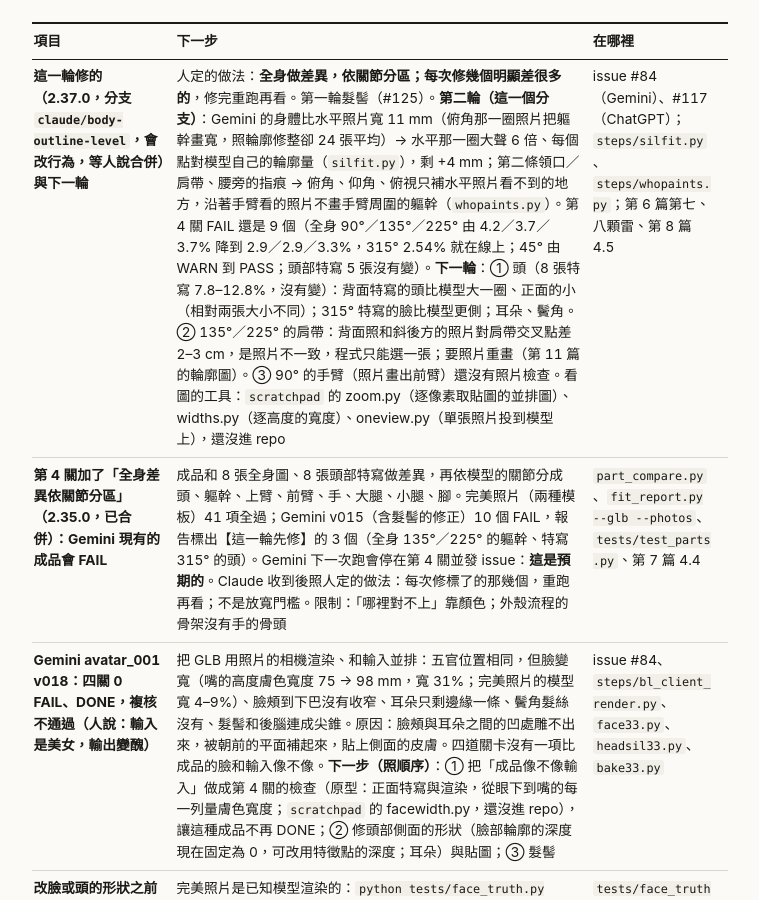
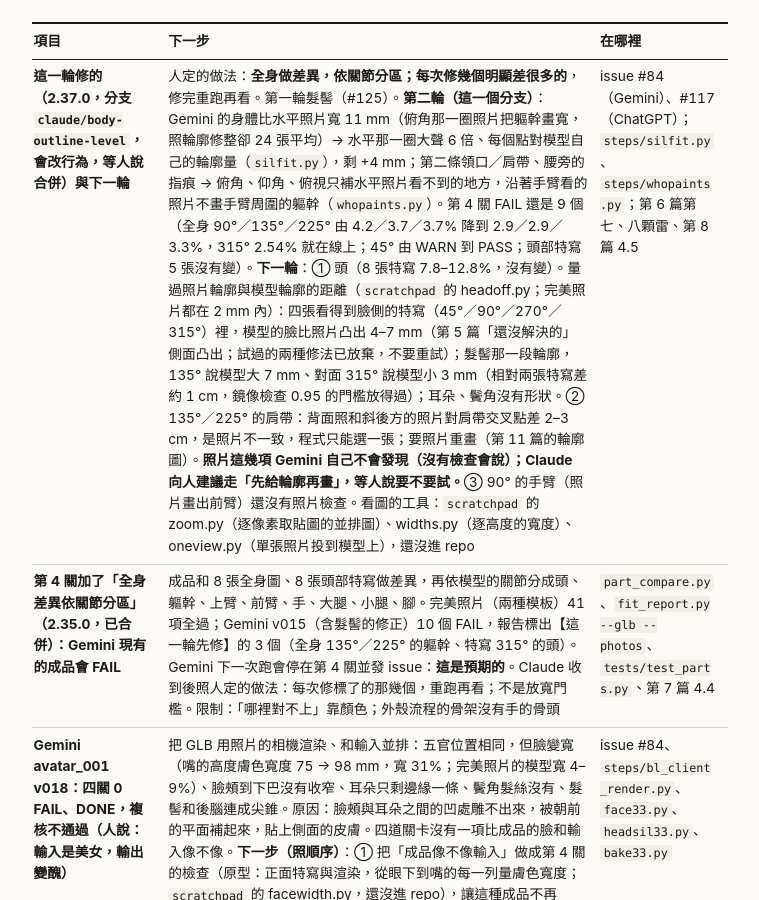
Before and after one commit to WangChengYeh/Avatar, a Jekyll site: the page built from docs/Handoff.md, in a window 1280 px wide and 900 px high, scrolled down 518 px. Shown: the whole window, without its empty margins (260-1019 px from the left). Built offline with Jekyll 4.4.1, drawn with Linux system fonts in a browser that asks for light colours; our own code applies the rules of GitHub Pages for plain Markdown files.

Commit message:
[Claude] Handoff: what was measured on the head, and who has the next move
Agent: Claude
Co-Authored-By: Claude Fable 5.2 <noreply@anthropic.com>

```diff
--- a/docs/Handoff.md
+++ b/docs/Handoff.md
@@ -14,7 +14,7 @@
 
 | 項目 | 下一步 | 在哪裡 |
 | --- | --- | --- |
-| **這一輪修的（2.37.0，分支 `claude/body-outline-level`，會改行為，等人說合併）與下一輪** | 人定的做法：**全身做差異，依關節分區；每次修幾個明顯差很多的**，修完重跑再看。第一輪髮髻（#125）。**第二輪（這一個分支）**：Gemini 的身體比水平照片寬 11 mm（俯角那一圈照片把軀幹畫寬，照輪廓修整卻 24 張平均）→ 水平那一圈大聲 6 倍、每個點對模型自己的輪廓量（`silfit.py`），剩 +4 mm；第二條領口／肩帶、腰旁的指痕 → 俯角、仰角、俯視只補水平照片看不到的地方，沿著手臂看的照片不畫手臂周圍的軀幹（`whopaints.py`）。第 4 關 FAIL 還是 9 個（全身 90°／135°／225° 由 4.2／3.7／3.7% 降到 2.9／2.9／3.3%，315° 2.54% 就在線上；45° 由 WARN 到 PASS；頭部特寫 5 張沒有變）。**下一輪**：① 頭（8 張特寫 7.8–12.8%，沒有變）：背面特寫的頭比模型大一圈、正面的小（相對兩張大小不同）；315° 特寫的臉比模型更側；耳朵、鬢角。② 135°／225° 的肩帶：背面照和斜後方的照片對肩帶交叉點差 2–3 cm，是照片不一致，程式只能選一張；要照片重畫（第 11 篇的輪廓圖）。③ 90° 的手臂（照片畫出前臂）還沒有照片檢查。看圖的工具：`scratchpad` 的 zoom.py（逐像素取貼圖的並排圖）、widths.py（逐高度的寬度）、oneview.py（單張照片投到模型上），還沒進 repo | issue #84（Gemini）、#117（ChatGPT）；`steps/silfit.py`、`steps/whopaints.py`；第 6 篇第七、八顆雷、第 8 篇 4.5 |
+| **這一輪修的（2.37.0，分支 `claude/body-outline-level`，會改行為，等人說合併）與下一輪** | 人定的做法：**全身做差異，依關節分區；每次修幾個明顯差很多的**，修完重跑再看。第一輪髮髻（#125）。**第二輪（這一個分支）**：Gemini 的身體比水平照片寬 11 mm（俯角那一圈照片把軀幹畫寬，照輪廓修整卻 24 張平均）→ 水平那一圈大聲 6 倍、每個點對模型自己的輪廓量（`silfit.py`），剩 +4 mm；第二條領口／肩帶、腰旁的指痕 → 俯角、仰角、俯視只補水平照片看不到的地方，沿著手臂看的照片不畫手臂周圍的軀幹（`whopaints.py`）。第 4 關 FAIL 還是 9 個（全身 90°／135°／225° 由 4.2／3.7／3.7% 降到 2.9／2.9／3.3%，315° 2.54% 就在線上；45° 由 WARN 到 PASS；頭部特寫 5 張沒有變）。**下一輪**：① 頭（8 張特寫 7.8–12.8%，沒有變）。量過照片輪廓與模型輪廓的距離（`scratchpad` 的 headoff.py；完美照片都在 2 mm 內）：四張看得到臉側的特寫（45°／90°／270°／315°）裡，模型的臉比照片凸出 4–7 mm（第 5 篇「還沒解決的」側面凸出；試過的兩種修法已放棄，不要重試）；髮髻那一段輪廓，135° 說模型大 7 mm、對面 315° 說模型小 3 mm（相對兩張特寫差約 1 cm，鏡像檢查 0.95 的門檻放得過）；耳朵、鬢角沒有形狀。② 135°／225° 的肩帶：背面照和斜後方的照片對肩帶交叉點差 2–3 cm，是照片不一致，程式只能選一張；要照片重畫（第 11 篇的輪廓圖）。**照片這幾項 Gemini 自己不會發現（沒有檢查會說）；Claude 向人建議走「先給輪廓再畫」，等人說要不要試。**③ 90° 的手臂（照片畫出前臂）還沒有照片檢查。看圖的工具：`scratchpad` 的 zoom.py（逐像素取貼圖的並排圖）、widths.py（逐高度的寬度）、oneview.py（單張照片投到模型上），還沒進 repo | issue #84（Gemini）、#117（ChatGPT）；`steps/silfit.py`、`steps/whopaints.py`；第 6 篇第七、八顆雷、第 8 篇 4.5 |
 | **第 4 關加了「全身差異依關節分區」（2.35.0，已合併）：Gemini 現有的成品會 FAIL** | 成品和 8 張全身圖、8 張頭部特寫做差異，再依模型的關節分成頭、軀幹、上臂、前臂、手、大腿、小腿、腳。完美照片（兩種模板）41 項全過；Gemini v015（含髮髻的修正）10 個 FAIL，報告標出【這一輪先修】的 3 個（全身 135°／225° 的軀幹、特寫 315° 的頭）。Gemini 下一次跑會停在第 4 關並發 issue：**這是預期的**。Claude 收到後照人定的做法：每次修標了的那幾個，重跑再看；不是放寬門檻。限制：「哪裡對不上」靠顏色；外殼流程的骨架沒有手的骨頭 | `part_compare.py`、`fit_report.py --glb --photos`、`tests/test_parts.py`、第 7 篇 4.4 |
 | **Gemini avatar_001 v018：四關 0 FAIL、DONE，複核不通過（人說：輸入是美女，輸出變醜）** | 把 GLB 用照片的相機渲染、和輸入並排：五官位置相同，但臉變寬（嘴的高度膚色寬度 75 → 98 mm，寬 31%；完美照片的模型寬 4–9%）、臉頰到下巴沒有收窄、耳朵只剩邊緣一條、鬢角髮絲沒有、髮髻和後腦連成尖錐。原因：臉頰與耳朵之間的凹處雕不出來，被朝前的平面補起來，貼上側面的皮膚。四道關卡沒有一項比成品的臉和輸入像不像。**下一步（照順序）**：① 把「成品像不像輸入」做成第 4 關的檢查（原型：正面特寫與渲染，從眼下到嘴的每一列量膚色寬度；`scratchpad` 的 facewidth.py，還沒進 repo），讓這種成品不再 DONE；② 修頭部側面的形狀（臉部輪廓的深度現在固定為 0，可改用特徵點的深度；耳朵）與貼圖；③ 髮髻 | issue #84、`steps/bl_client_render.py`、`face33.py`、`headsil33.py`、`bake33.py` |
 | **改臉或頭的形狀之前先量真實模型** | 完美照片是已知模型渲染的：`python tests/face_truth.py tests/data/luna-v1.glb <luna 的 work>`、`… tests/data/body_rigged.glb <synth 的 work>`，得到 468 個特徵點的深度誤差。只看「照片之間合不合」的數字（輪廓外的比例、特徵點錯位）騙過我三次（2.23.0、2.27.0 的方案 B、2026-11-28 的兩個做法）。synth 的真實模型是一張平的臉（鼻尖 −0.3 mm），MediaPipe 仍標出 13 mm 的鼻子：它適合測「特徵點的成見」，不代表一般人 | `tests/face_truth.py`、第 5 篇「還沒解決的」 |
```
